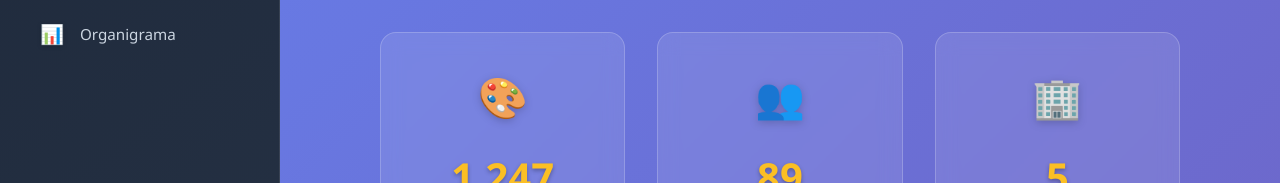
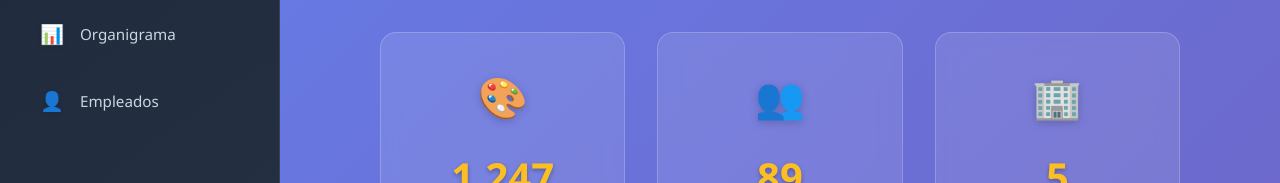
Before and after one commit to GCrespo17/scripts-bd, a Vue app in the folder proyecto-museo/frontend/: page / in a window 1280 px wide. Shown: the part 371-554 px from the top of the page. Built offline with nearby package versions, Linux system fonts and the light colour scheme; the HTML template or start-up script is replaced by a standard one.

Commit message:
Se agrego la ruta para la seccion de reportes de empelados

```diff
--- a/proyecto-museo/frontend/src/App.vue
+++ b/proyecto-museo/frontend/src/App.vue
@@ -23,6 +23,10 @@ import { RouterLink, RouterView } from 'vue-router'
         <RouterLink to="/organigrama" class="nav-link">
           <span class="nav-icon">📊</span>
           <span class="nav-text">Organigrama</span>
+        </RouterLink>
+        <RouterLink to="/empleados" class="nav-link">
+          <span class="nav-icon">👤</span>
+          <span class="nav-text">Empleados</span>
         </RouterLink>
       </nav>
 
```
